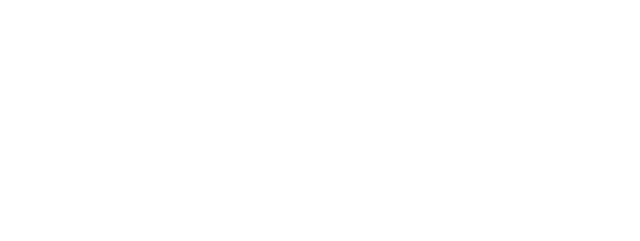
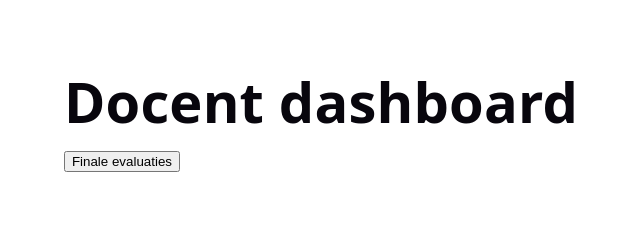
Before and after one commit to Programming-Project-stage-applicatie/stage-app, a React app in the folder frontend/: page /dashboard/teacher in a window 1280 px wide. Shown: the top 241 px of the page, without its empty margins (343-983 px from the left). Built offline with nearby package versions, Linux system fonts and the light colour scheme; no server answers; the HTML template or start-up script is replaced by a standard one.

Commit message:
navigatie docent: login >> dashboard >> overzicht finale evaluaties

```diff
--- a/frontend/src/App.jsx
+++ b/frontend/src/App.jsx
@@ -2,14 +2,14 @@ import { BrowserRouter, Routes, Route, Navigate } from "react-router-dom";
 import Login from "./components/Login";
 // Dashboards
 import StudentDashboard from "./pages/StudentDashboard";
-import TeacherDashboard from "./pages/FinalEvaluationOverview";
+import TeacherDashboard from "./pages/TeacherDashboard";
+import FinalEvaluationOverview from "./pages/FinalEvaluationOverviewTeacher";
 import MentorDashboard from "./pages/MentorDashboard";
 import InternshipCommitteeDashboard from "./pages/InternshipCommitteeDashboard";
 import AdminDashboard from "./pages/AdminDashboard";
 // Teacher pages
 import FinaleEvaluatieDocent from "./pages/FinaleEvaluatieDocent";
 import FinaleEvaluatie from "./pages/FinaleEvaluatie";
-
 // Admin pages
 import AdminUsers from "./pages/AdminUsers";
 import AdminInternshipDetail from "./pages/AdminInternshipDetail";
@@ -37,8 +37,8 @@ function App() {
         <Route path="/dashboard/admin" element={<AdminDashboard />} />
         {/* Teacher pages */}
         <Route path="/teacher/internships/:id/evaluation" element={<FinaleEvaluatieDocent />} />
+        <Route path="/teacher/final-evaluation-overview" element={<FinalEvaluationOverview />} />
         <Route path="/finale-evaluatie" element={<FinaleEvaluatie />} />
-
         {/* Student pages */}
         <Route path="/student/new-request" element={<NewInternshipRequest />} />
         <Route path="/student/request/:id" element={<StudentRequestDetail />} />
--- /dev/null
+++ b/frontend/src/pages/TeacherDashboard.jsx
@@ -0,0 +1,15 @@
+import { t } from "../i18n/translations";
+import { useNavigate } from "react-router-dom";
+
+export default function TeacherDashboard() {
+  const navigate = useNavigate();
+  return (
+    <div className="dashboard-page">
+      <h1>{t("dashboards.teacher")}</h1>
+<button onClick={() => navigate("/teacher/final-evaluation-overview")}>
+  Finale evaluaties
+</button>
+    </div>
+  );
+}
+//van docent login naar hier M3 >> en dan knop naar overzicht finale evaluaties M18
```
Also changed, not shown: frontend/src/components/Login.jsx (indentation only), frontend/src/pages/FinalEvaluationOverviewTeacher.jsx (renamed from frontend/src/pages/FinalEvaluationOverview.jsx).
